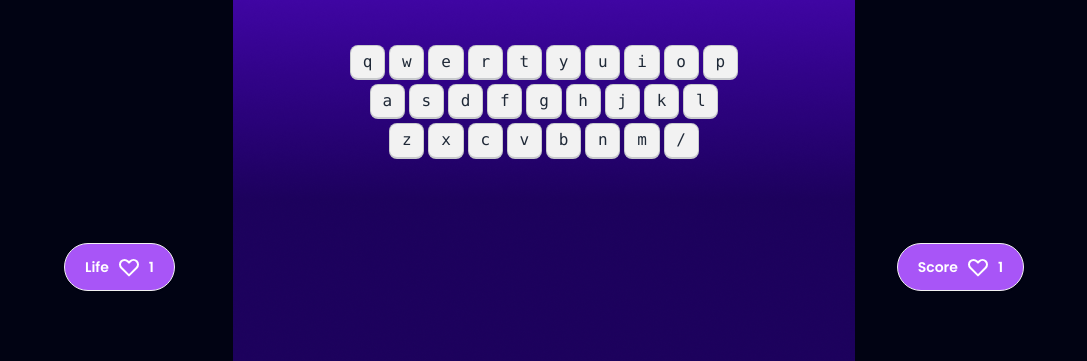
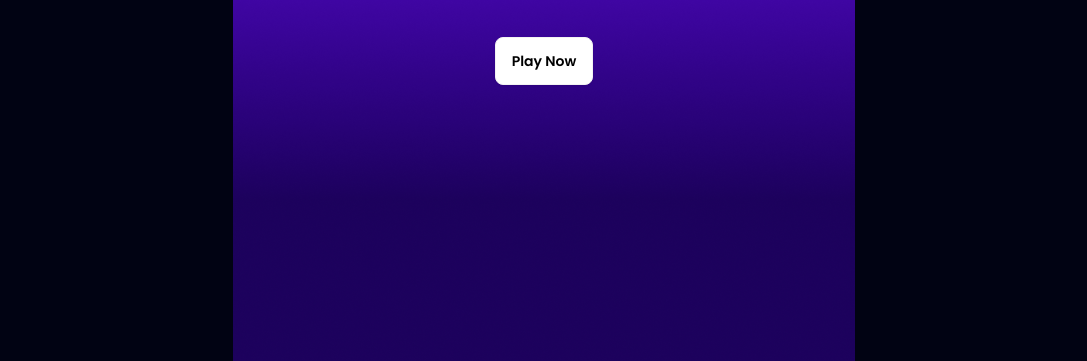
Before and after one commit to shohan89/alpha-clash-pro, a plain HTML site: page index.html in a window 1280 px wide. Shown: the part 439-800 px from the top of the page, without its empty margins (96-1183 px from the left). Drawn offline with nearby package versions, Linux system fonts and the light colour scheme.

Commit message:
Added Score Page And Add An Event Handler

```diff
--- a/index.html
+++ b/index.html
@@ -19,15 +19,15 @@
       class="min-h-screen bg-[#010313] bg-[url(images/background.png)] bg-no-repeat bg-center"
     >
       <section
-        class="home min-h-screen text-white flex flex-col justify-center items-center hidden"
+        class="home min-h-screen text-white flex flex-col justify-center items-center"
       >
         <div class="flex flex-col items-center gap-10">
           <h1 class="text-8xl font-anton uppercase">Alpha Clash Pro</h1>
           <p>Unless your keyboard kun g fu : Press "Enter" To Play</p>
-          <button class="btn bg-white text-black">Play Now</button>
+          <button onclick="play()" class="btn bg-white text-black">Play Now</button>
         </div>
       </section>
-      <section class="play-ground">
+      <section class="play-ground hidden">
         <div class="flex flex-col items-center gap-20 pt-20">
             <!-- Screen -->
             <div class="artboard artboard-horizontal phone-6 border-[20px] rounded-2xl border-[#010313cc] bg-[#FFFFFFB3]">
@@ -90,7 +90,17 @@
             </div>
         </div>
       </section>
-      <section class="score"></section>
+      <section class="score flex justify-center items-center min-h-screen hidden">
+        <div class="text-white text-center space-y-6 bg-[#FFFFFF33] p-4 rounded-lg">
+          <h1 class="text-8xl"><span class="font-extrabold">Score:</span> <span>14</span></h1>
+          <button class="btn">Play Again</button>
+          <p>Practice will make you a pro.</p>
+        </div>
+      </section>
     </main>
+
+
+
+    <script src="./scripts/alpha-clash.js"></script>
   </body>
 </html>
--- /dev/null
+++ b/scripts/alpha-clash.js
@@ -0,0 +1,3 @@
+function play(){
+    console.log('Clicked!!');
+}
```
